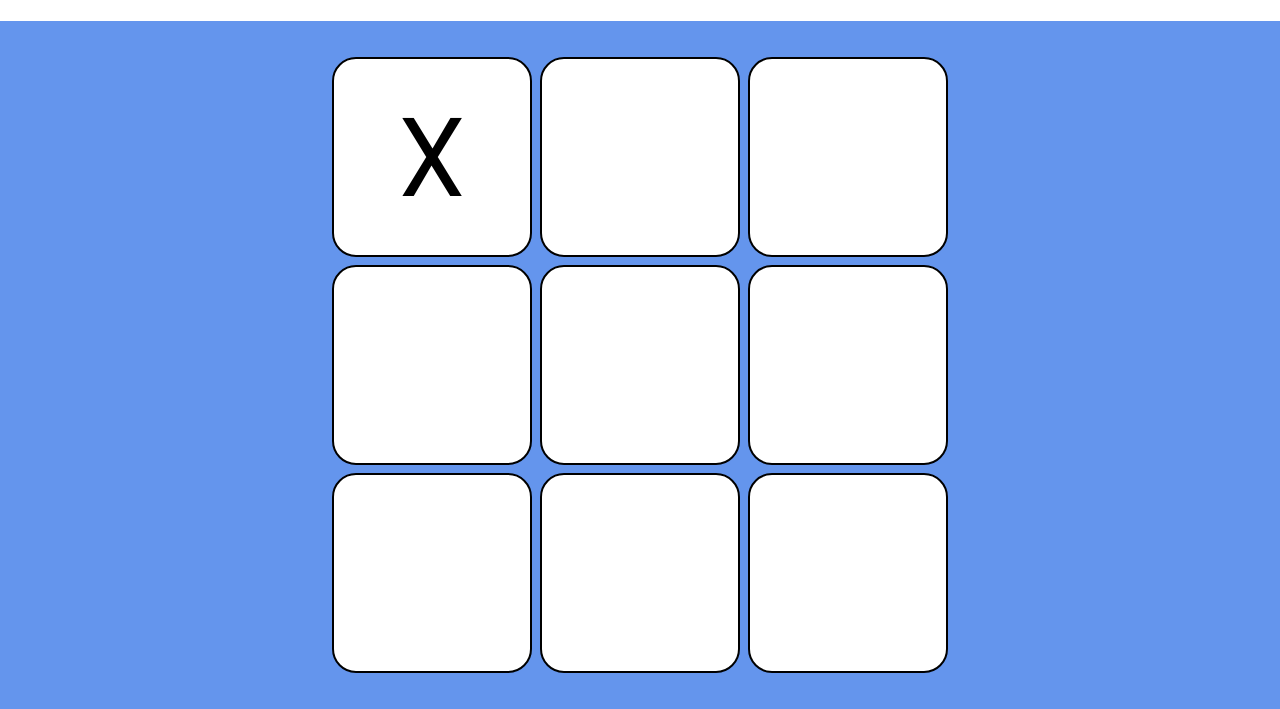
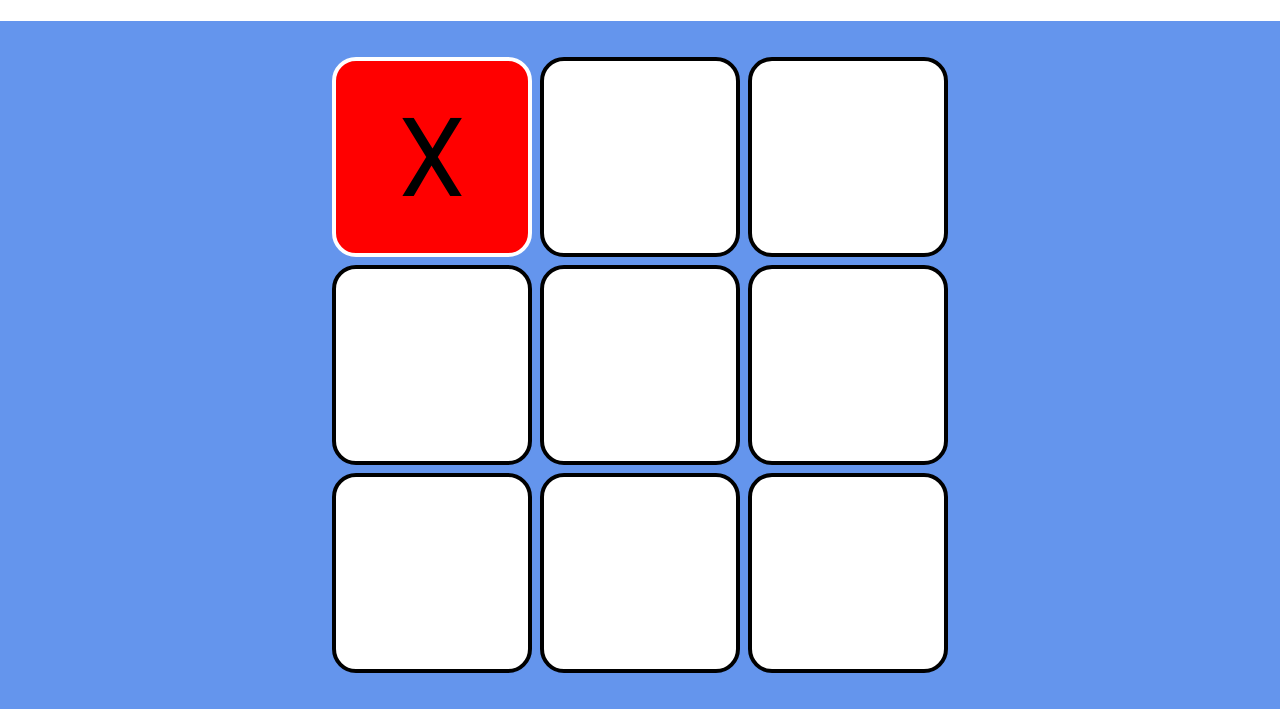
Before and after one commit to Hotel-p/Tic-Tac-Toe, a plain HTML site: page index.html in a window 1280 px wide. Both pictures are taken after a click on the element 432 px from the left and 248 px from the top of the page. Shown: the part 91-800 px from the top of the page. Drawn offline with Linux system fonts and the light colour scheme.

Commit message:
Change grid item border property

```diff
--- a/script.js
+++ b/script.js
@@ -5,11 +5,14 @@ let currentVar = 'X'
 cells.forEach((cell)=>{
     cell.addEventListener('click',()=>{
         cell.innerHTML = currentVar;
+
         if(currentVar === 'X'){
+            cell.setAttribute('style', 'background-color:red; border: 4px solid white');
             currentVar = 'O';
         }
         else{
             currentVar = 'X';
+            cell.setAttribute('style', 'background-color:green; border: 4px solid white');
         }
     })
 })
--- a/style.css
+++ b/style.css
@@ -54,7 +54,7 @@ body{
     align-items: center;
     font-size: 112px;
     background-color: white;
-    border: 2px solid black;
+    border: 4px solid black;
     border-radius: 24px;
 }
 
```
